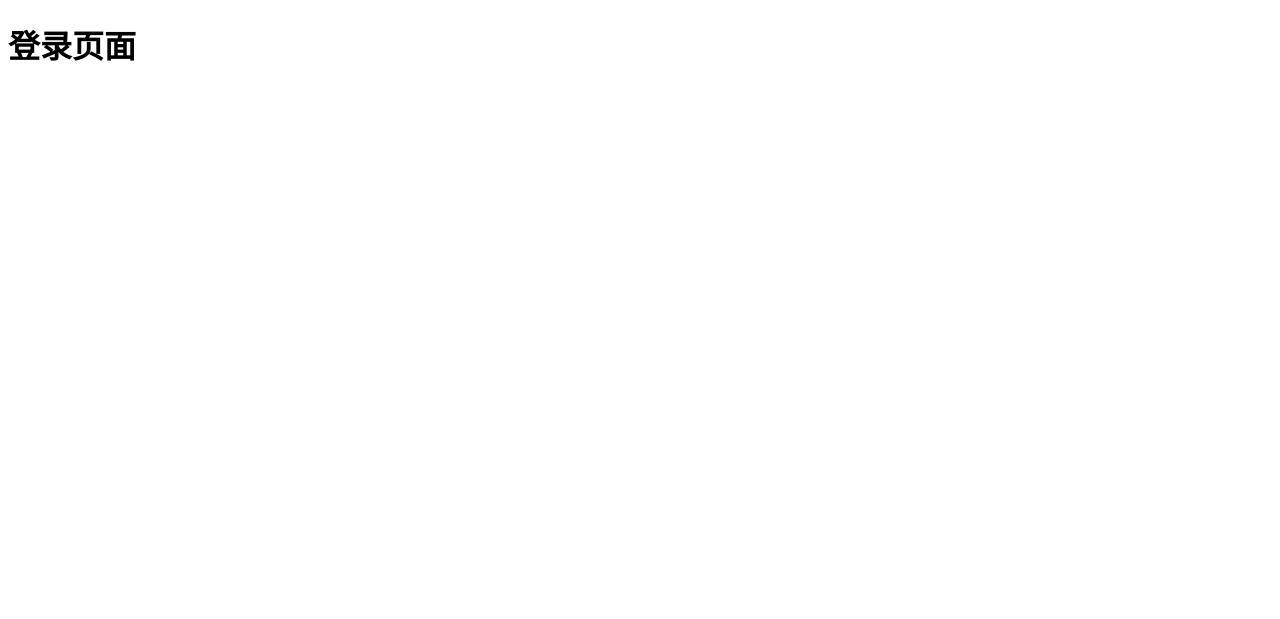
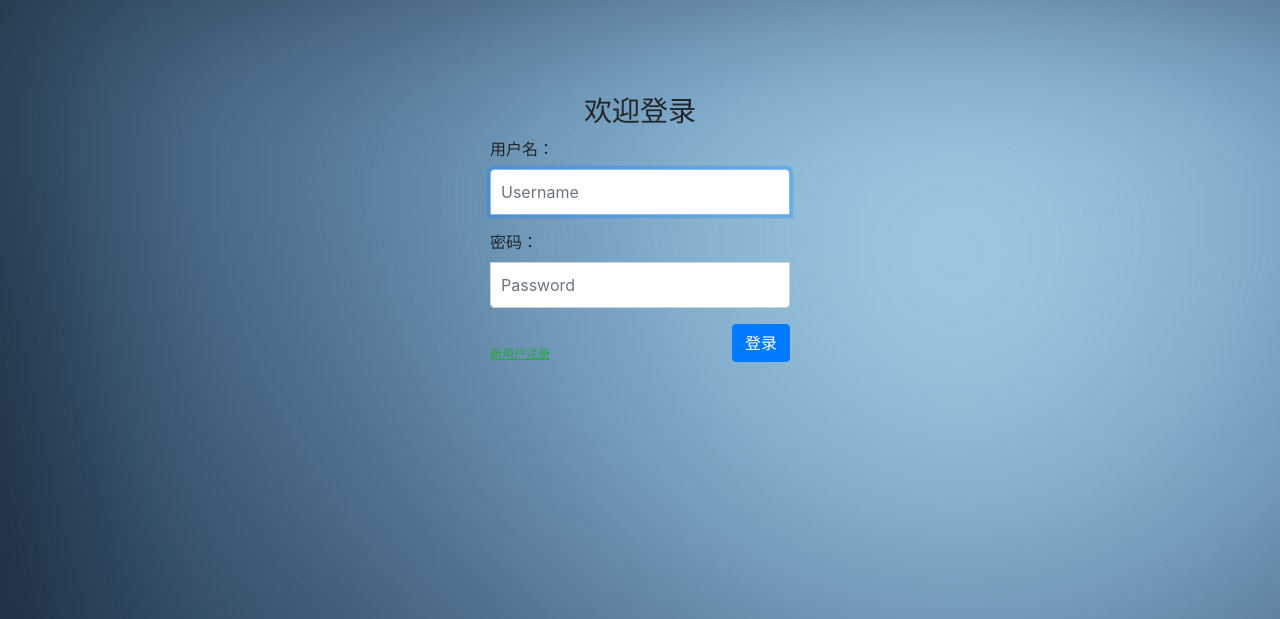
Before and after one commit to Theodoreshub/Login, a Django app: page /login/ in a window 1280 px wide. Before the commit the part shown is almost empty. Shown: the top 619 px of the page. Run offline with Django 3.2, Linux system fonts and the light colour scheme; some libraries are stand-ins or nearby versions.

Commit message:
check form in front end and rear end. Then will use form feature provided by Djangp

```diff
--- /dev/null
+++ b/register/static/register/css/register.css
@@ -0,0 +1,40 @@
+body{
+    height: 100%;
+    background-image: url('../image/bg.jpg');
+}
+.form-login{
+    width: 100%;
+    max-width: 330px;
+    padding: 15px;
+    margin: 0 auto;
+}
+.form-login{
+    margin-top:80px;
+    font-weight:400;
+}
+.form-login .form-control{
+    position: relative;
+    box-sizing: border-box;
+    height: auto;
+    padding: 10px;
+    font-size: 16px;
+}
+.form-login .form-control:focus{
+    z-index: 2;
+}
+.form-login input[type="text"] {
+  margin-bottom: -1px;
+  border-bottom-right-radius: 0;
+  border-bottom-left-radius: 0;
+}
+.form-login input[type="password"] {
+  margin-bottom: 10px;
+  border-top-left-radius: 0;
+  border-top-right-radius: 0;
+}
+form a{
+  display: inline-block;
+  margin-top:25px;
+  font-size: 12px;
+  line-height: 10px;
+}
--- a/register/templates/register/login.html
+++ b/register/templates/register/login.html
@@ -1,10 +1,47 @@
-<!DOCTYPE html>
+{% load static %}
+<!doctype html>
 <html lang="en">
-<head>
-    <meta charset="UTF-8">
+  <head>
+    <!-- Required meta tags -->
+    <meta charset="utf-8">
+    <meta name="viewport" content="width=device-width, initial-scale=1, shrink-to-fit=no">
+    <!-- 上述meta标签*必须*放在最前面，任何其他内容都*必须*跟随其后！ -->
+    <!-- Bootstrap CSS -->
+    <link href="https://cdn.bootcss.com/twitter-bootstrap/4.3.1/css/bootstrap.min.css" rel="stylesheet">
+    <link href="{% static 'register/css/register.css' %}" rel="stylesheet"/>
     <title>登录</title>
-</head>
-<body>
-<h1>登录页面</h1>
-</body>
+  </head>
+  <body>
+    <div class="container">
+            <div class="col">
+              <form class="form-login" action="/login/" method="post">
+                  {% if message %}
+                    <div class="alert alert-warning">{{ message }}</div>
+                  {% endif %}
+                  {% csrf_token %}
+                  <h3 class="text-center">欢迎登录</h3>
+                  <div class="form-group">
+                    <label for="id_username">用户名：</label>
+                    <input type="text" name='username' class="form-control" id="id_username" placeholder="Username" autofocus required>
+                  </div>
+                  <div class="form-group">
+                    <label for="id_password">密码：</label>
+                    <input type="password" name='password' class="form-control" id="id_password" placeholder="Password" required>
+                  </div>
+                <div>
+                  <a href="/register/" class="text-success "><ins>新用户注册</ins></a>
+                  <button type="submit" class="btn btn-primary float-right">登录</button>
+                </div>
+              </form>
+            </div>
+    </div> <!-- /container -->
+
+    <!-- Optional JavaScript -->
+    <!-- jQuery first, then Popper.js, then Bootstrap JS -->
+    {#    以下三者的引用顺序是固定的#}
+    <script src="https://cdn.bootcss.com/jquery/3.3.1/jquery.js"></script>
+    <script src="https://cdn.bootcss.com/popper.js/1.15.0/umd/popper.js"></script>
+    <script src="https://cdn.bootcss.com/twitter-bootstrap/4.3.1/js/bootstrap.min.js"></script>
+
+  </body>
 </html>
--- a/register/views.py
+++ b/register/views.py
@@ -1,5 +1,6 @@
 from django.shortcuts import render
 from django.shortcuts import render, redirect
+from . import models
 
 # Create your views here.
 def index(request):
@@ -8,7 +9,25 @@ def index(request):
 
 
 def login(request):
-    pass
+    if request.method == "POST":
+        username = request.POST.get('username')
+        password = request.POST.get('password')
+        message = '请检查填写的内容！'
+        if username.strip() and password:
+            #这里可以填入一些验证
+            try:
+                user = models.User.objects.get(name=username)
+            except:
+                message = '用户不存在！'
+                return render(request, 'register/login.html', {'message': message})
+            if user.password == password:
+                print(username, password)
+                return redirect('/index/')
+            else:
+                message = '密码不正确！'
+                return render(request, 'register/login.html', {'message': message})
+        else:
+            return render(request, 'register/login.html', {'message': message})
     return render(request, 'register/login.html')
 
 
```
Also changed, not shown: register/static/register/image/bg.jpg (added).
